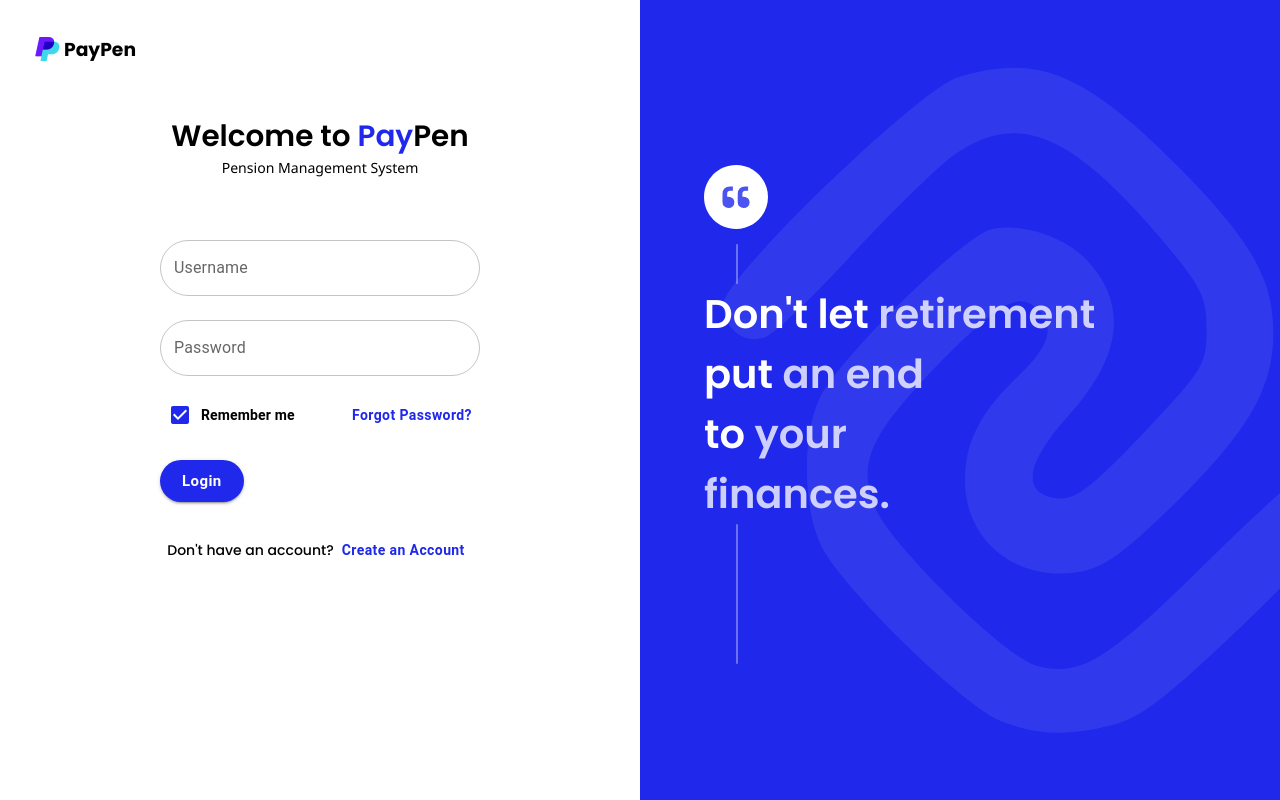
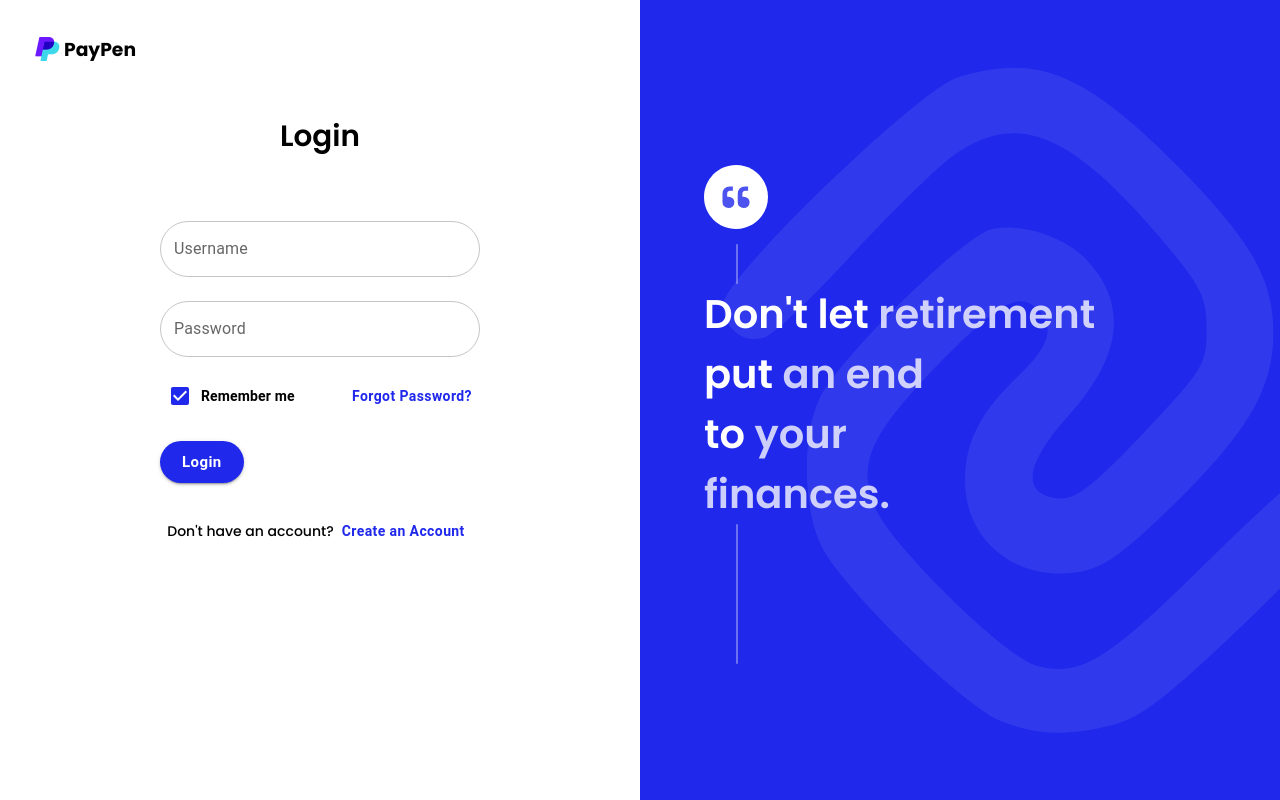
Before and after one commit to DrHowdyDoo/paypen, a React (Create React App) app: page /login in a window 1280 px wide. Built offline with nearby package versions, Linux system fonts and the light colour scheme; a web font is replaced by a local one.

Commit message:
structure changed

```diff
--- a/package.json
+++ b/package.json
@@ -14,6 +14,7 @@
     "react": "^18.1.0",
     "react-bootstrap": "^2.3.1",
     "react-dom": "^18.1.0",
+    "react-router-dom": "^6.3.0",
     "react-scripts": "5.0.1",
     "web-vitals": "^2.1.4"
   },
--- a/src/App.js
+++ b/src/App.js
@@ -1,10 +1,16 @@
 import './App.css';
+import Login from './Components/Login';
+import { Route,Routes } from 'react-router-dom';
 import Home from './Components/Home';
 
 function App() {
   return (
-
-      <Home />
+    <>
+      <Routes>
+        <Route path="/" element={<Home />} />
+        <Route path="/login" element={<Login />} />
+      </Routes>
+    </>
 
   );
 }
--- a/src/Components/Home.css
+++ b/src/Components/Home.css
@@ -1,165 +1,28 @@
-.container {
+
+.logo-wrapper{
     display: flex;
-    height: 100%;
-}
-
-.h-left {
-    flex: 1;
-}
-
-.left-block {
-    display: flex;
-    flex-direction: column;
-    justify-content: center;
-    align-items: center;
-    margin-top: 32px;
-}
-
-.h-right {
-    flex: 1;
-    display: flex;
-    position: relative;
-    flex-direction: column;
-    align-items: flex-start;
-    justify-content: center;
-    background-color: #1f28eb;
-    text-align: center;
-    color: white;
-}
-
-.bg-cover {
-    background-image: url('Assests/spiral_vector.svg');
-    background-repeat: no-repeat;
-    background-size: cover;
-    width: 100%;
-    height: 100%;
-    position: absolute;
-    left: 0;
-    top: 0;
-    opacity: 0.08;
-}
-
-.header {
-    margin-top: 16px;
-    margin-left: 32px;
-    text-align: start;
-    display: flex;
-    flex-direction: row;
     align-items: center;
 }
 
-.quote {
-    font-weight: 600;
-    font-size: 60px;
-    font-size: 3.125vmax;
-    margin: 0px;
+.home-container{
+    display: flex;
+    flex-direction: row;
+    flex-wrap: wrap;
+    justify-content: space-between;
+    align-items: center;
+    padding: 2vw;
 }
 
-.q-wrapper {
-    text-align: start;
-    margin-left: 64px;
-}
-
-.l-top {
-    border-left: 2px solid rgba(255, 255, 255, 0.342);
-    border-radius: 1px;
-    margin-left: 32px;
-    margin-top: 8px;
-    height: 40px;
-}
-
-.l-bottom {
-    border-left: 2px solid rgba(255, 255, 255, 0.342);
-    border-radius: 1px;
-    margin-left: 96px;
-    height: 140px;
-}
-
-.welcome-msg {
-    font-weight: 600;
-    font-size: 46px;
-    font-size: 2.3vw;
-    margin: 0px;
+.video-wrapper{
+    border-radius: 150px;
+    overflow: hidden;
 }
 
 .p {
     color: #1f28eb;
 }
 
-.sub-quote {
-    color: rgba(255, 255, 255, 0.774);
+.h-title{
+    font-size: 4vw;
+    margin: 0px;
 }
-
-.sub-msg {
-    color: rgb(0, 0, 0);
-    font-weight: 500;
-    font-size: large;
-    font-size: 1.1vw;
-    margin: 0px;
-    font-family: 'Segoe UI', Tahoma, Geneva, Verdana, sans-serif;
-}
-
-.inputRounded .MuiOutlinedInput-root {
-    border-radius: 50px;
-}
-
-.inputRounded .MuiOutlinedInput-root.Mui-focused .MuiOutlinedInput-notchedOutline {
-    border-color: #1f28eb;
-}
-
-.form {
-    width: 40%;
-    margin-top: 64px;
-    margin-top: 5.8vmin;
-}
-
-.btn-login .MuiButton-root {
-    border-radius: 50%;
-}
-
-.form-control {
-    display: flex;
-    flex-direction: row;
-    flex-wrap: wrap;
-    align-items: center;
-    justify-content: space-between;
-    margin-left: 10px;
-    margin-top: 10px;
-}
-
-.form-footer {
-    margin-top: 30px;
-    text-align: center;
-}
-
-@media (max-width: 800px) {
-    .container {
-        flex-direction: column;
-    }
-}
-
-@media (max-width: 1280px) {
-    .form {
-        width: 60%;
-    }
-}
-
-@media (max-width: 1580px) {
-    .form {
-        width: 50%;
-    }
-}
-
-@media (max-width: 768px) {
-    .form {
-        width: 80%;
-    }
-
-    .welcome-msg {
-        font-size: 5vw;
-    }
-
-    .sub-msg {
-        font-size: 2.6vw;
-    }
-}
--- a/src/Components/Home.js
+++ b/src/Components/Home.js
@@ -1,72 +1,44 @@
+import React from 'react';
 import './Home.css';
 import logo from './Assests/logo.png';
-import quote from './Assests/ic_quote.svg';
-import TextField from '@mui/material/TextField';
-import Button from '@mui/material/Button'
-import { Checkbox } from '@mui/material';
-import FormControlLabel from '@mui/material/FormControlLabel';
+import Button from '@mui/material/Button';
+import { Container, Navbar, NavbarBrand } from 'react-bootstrap';
+import video from './Assests/3d-illustration.mp4';
 
 
 const Home = () => {
-
     return (
-        <div className="container">
-
-            <div className="h-left">
-
+        <div>
             <div className="header">
+                <Navbar>
+                    <Container>
+                        <NavbarBrand>
+                            <div className="logo-wrapper">
                                 <img src={logo} alt="logo" width="32px" height="32px" />
                                 <h3>PayPen</h3>
                             </div>
-
-                <div className="left-block">
-                    <h1 className="welcome-msg">Welcome to <span className='p'>Pay</span>Pen</h1>
-                    <h2 className="sub-msg">Pension Management System</h2>
-
-                    <form action="" className='form'>
-                        <TextField fullWidth className='inputRounded' id="username" label="Username" variant="outlined" margin="normal"
-                            type="text" />
-                        <TextField fullWidth className='inputRounded' id="password" label="Password" variant="outlined" margin="normal"
-                            type="password"
-                        />
-                        <div className="form-control">
-                            <FormControlLabel control={<Checkbox defaultChecked style={{ color: "#1f28eb" }} />} label={<span style={{ fontWeight: "600", fontSize: "14px" }}>Remember me</span>} />
-                            <span>
-                                <Button variant="text" style={{ textTransform: 'none', fontWeight: "600", color: "#1f28eb", borderRadius: 50 }}>Forgot Password?</Button>
-                            </span>
+                        </NavbarBrand>
+                    </Container>
+                </Navbar>
             </div>
 
-                        <Button className="btn-login" size="large" variant="contained" style={{ borderRadius: 50, marginTop: 24, backgroundColor: "#1f28eb", textTransform: 'none', fontWeight: "600" }}>Login</Button>
+            <div className="home-container">
+                <div className="title-wrapper">
+                    <h1 className="h-title">
+                        Welcome to <span className="p">Pay</span>Pen
+                    </h1>
+                    <h4>Pension Management System</h4>
 
-                    </form>
-
-                    <div className="form-footer">
-                        <span style={{ fontWeight: "500", fontSize: "14px" }}>Don't have an account?</span>
-                        <Button variant="text" style={{ textTransform: 'none', fontWeight: "600", color: "#1f28eb", borderRadius: 50 }}>Create an Account</Button>
-                    </div>
+                    <Button size="large" variant="contained" style={{ borderRadius: 50, backgroundColor: "#1f28eb", textTransform: 'none', fontWeight: "600" }}>Get Started</Button>
 
                 </div>
-
+                <div className="video-wrapper">
+                    <video src={video} autoPlay="true" muted loop />
                 </div>
-
-            <div className="h-right">
-                <div className="bg-cover"></div>
-                <div className="q-wrapper">
-                    <img src={quote} alt="quote_icon" />
-                    <div className="l-top"></div>
-                    <h1 className="quote">
-                        Don't let <span className="sub-quote">retirement</span> <br />
-                        put <span className="sub-quote">an end</span> <br />
-                        to <span className="sub-quote">your</span> <br />
-                        <span className="sub-quote">finances.</span>
-                    </h1>
-                </div>
-                <div className="l-bottom"></div>
             </div>
 
         </div>
     );
-
 }
 
 export default Home;
--- /dev/null
+++ b/src/Components/Login.css
@@ -0,0 +1,150 @@
+.container {
+    display: flex;
+    height: 100%;
+}
+
+.h-left {
+    flex: 1;
+}
+
+.left-block {
+    display: flex;
+    flex-direction: column;
+    justify-content: center;
+    align-items: center;
+    margin-top: 32px;
+}
+
+.h-right {
+    flex: 1;
+    display: flex;
+    position: relative;
+    flex-direction: column;
+    align-items: flex-start;
+    justify-content: center;
+    background-color: #1f28eb;
+    text-align: center;
+    color: white;
+}
+
+.bg-cover {
+    background-image: url('Assests/spiral_vector.svg');
+    background-repeat: no-repeat;
+    background-size: cover;
+    width: 100%;
+    height: 100%;
+    position: absolute;
+    left: 0;
+    top: 0;
+    opacity: 0.08;
+}
+
+.header {
+    margin-top: 16px;
+    margin-left: 32px;
+    text-align: start;
+    display: flex;
+    flex-direction: row;
+    align-items: center;
+}
+
+.quote {
+    font-weight: 600;
+    font-size: 60px;
+    font-size: 3.125vmax;
+    margin: 0px;
+}
+
+.q-wrapper {
+    text-align: start;
+    margin-left: 64px;
+}
+
+.l-top {
+    border-left: 2px solid rgba(255, 255, 255, 0.342);
+    border-radius: 1px;
+    margin-left: 32px;
+    margin-top: 8px;
+    height: 40px;
+}
+
+.l-bottom {
+    border-left: 2px solid rgba(255, 255, 255, 0.342);
+    border-radius: 1px;
+    margin-left: 96px;
+    height: 140px;
+}
+
+.login-title {
+    font-weight: 600;
+    font-size: 46px;
+    font-size: 2.3vw;
+    margin: 0px;
+}
+
+
+.sub-quote {
+    color: rgba(255, 255, 255, 0.774);
+}
+
+
+.inputRounded .MuiOutlinedInput-root {
+    border-radius: 50px;
+}
+
+.inputRounded .MuiOutlinedInput-root.Mui-focused .MuiOutlinedInput-notchedOutline {
+    border-color: #1f28eb;
+}
+
+.form {
+    width: 40%;
+    margin-top: 64px;
+    margin-top: 5.8vmin;
+}
+
+.btn-login .MuiButton-root {
+    border-radius: 50%;
+}
+
+.form-control {
+    display: flex;
+    flex-direction: row;
+    flex-wrap: wrap;
+    align-items: center;
+    justify-content: space-between;
+    margin-left: 10px;
+    margin-top: 10px;
+}
+
+.form-footer {
+    margin-top: 30px;
+    text-align: center;
+}
+
+@media (max-width: 800px) {
+    .container {
+        flex-direction: column;
+    }
+}
+
+@media (max-width: 1280px) {
+    .form {
+        width: 60%;
+    }
+}
+
+@media (max-width: 1580px) {
+    .form {
+        width: 50%;
+    }
+}
+
+@media (max-width: 768px) {
+    .form {
+        width: 80%;
+    }
+
+    .login-title {
+        font-size: 5vw;
+    }
+}
--- /dev/null
+++ b/src/Components/Login.js
@@ -0,0 +1,71 @@
+import './Login.css';
+import logo from './Assests/logo.png';
+import quote from './Assests/ic_quote.svg';
+import TextField from '@mui/material/TextField';
+import Button from '@mui/material/Button'
+import { Checkbox } from '@mui/material';
+import FormControlLabel from '@mui/material/FormControlLabel';
+
+
+const Login = () => {
+
+    return (
+        <div className="container">
+
+            <div className="h-left">
+
+                <div className="header">
+                    <img src={logo} alt="logo" width="32px" height="32px" />
+                    <h3>PayPen</h3>
+                </div>
+
+                <div className="left-block">
+                    <h1 className="login-title">Login</h1>
+
+                    <form action="" className='form'>
+                        <TextField fullWidth className='inputRounded' id="username" label="Username" variant="outlined" margin="normal"
+                            type="text" />
+                        <TextField fullWidth className='inputRounded' id="password" label="Password" variant="outlined" margin="normal"
+                            type="password"
+                        />
+                        <div className="form-control">
+                            <FormControlLabel control={<Checkbox defaultChecked style={{ color: "#1f28eb" }} />} label={<span style={{ fontWeight: "600", fontSize: "14px" }}>Remember me</span>} />
+                            <span>
+                                <Button variant="text" style={{ textTransform: 'none', fontWeight: "600", color: "#1f28eb", borderRadius: 50 }}>Forgot Password?</Button>
+                            </span>
+                        </div>
+
+                        <Button className="btn-login" size="large" variant="contained" style={{ borderRadius: 50, marginTop: 24, backgroundColor: "#1f28eb", textTransform: 'none', fontWeight: "600" }}>Login</Button>
+
+                    </form>
+
+                    <div className="form-footer">
+                        <span style={{ fontWeight: "500", fontSize: "14px" }}>Don't have an account?</span>
+                        <Button variant="text" style={{ textTransform: 'none', fontWeight: "600", color: "#1f28eb", borderRadius: 50 }}>Create an Account</Button>
+                    </div>
+
+                </div>
+
+            </div>
+
+            <div className="h-right">
+                <div className="bg-cover"></div>
+                <div className="q-wrapper">
+                    <img src={quote} alt="quote_icon" />
+                    <div className="l-top"></div>
+                    <h1 className="quote">
+                        Don't let <span className="sub-quote">retirement</span> <br />
+                        put <span className="sub-quote">an end</span> <br />
+                        to <span className="sub-quote">your</span> <br />
+                        <span className="sub-quote">finances.</span>
+                    </h1>
+                </div>
+                <div className="l-bottom"></div>
+            </div>
+
+        </div>
+    );
+
+}
+
+export default Login;
--- a/src/index.js
+++ b/src/index.js
@@ -3,11 +3,14 @@ import ReactDOM from 'react-dom/client';
 import './index.css';
 import App from './App';
 import reportWebVitals from './reportWebVitals';
+import { BrowserRouter } from 'react-router-dom';
 
 const root = ReactDOM.createRoot(document.getElementById('root'));
 root.render(
   <React.StrictMode>
-    <App />
+    <BrowserRouter>
+      <App />
+    </BrowserRouter>
   </React.StrictMode>
 );
 
```
Also changed, not shown: 2 other files (tests, documents, lock files or other folders). Lines whose indentation alone changed are shown as unchanged.
